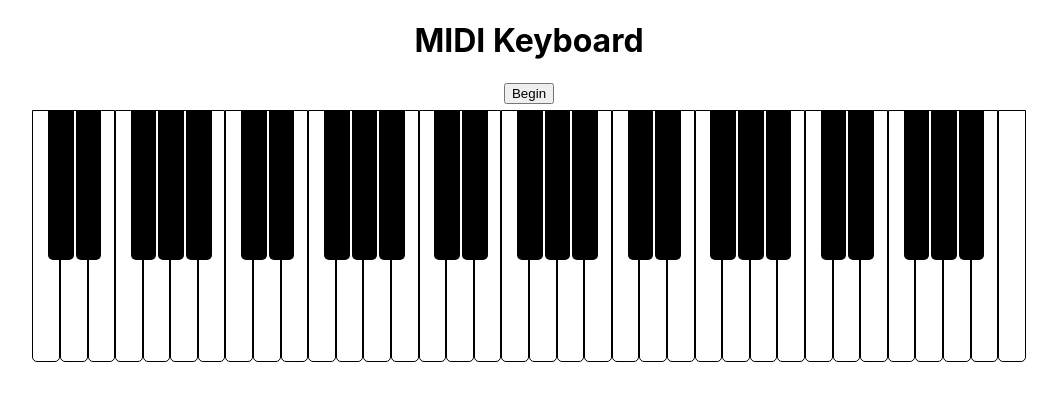
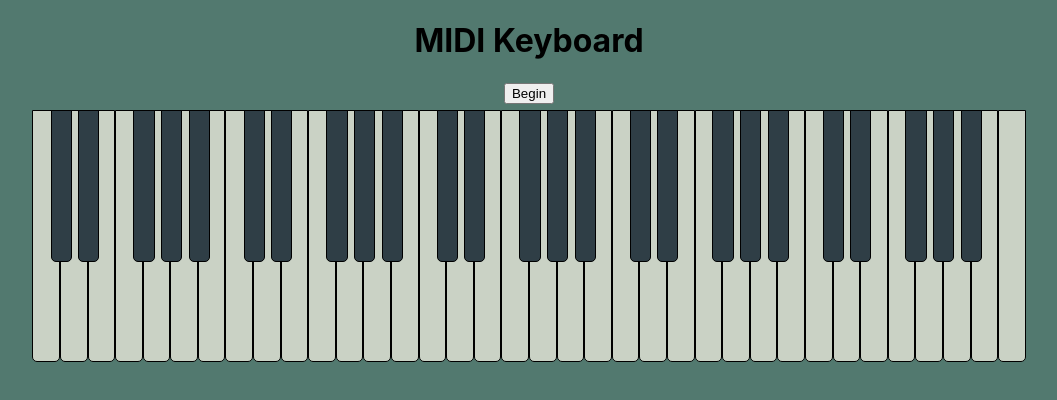
Before and after one commit to ColinMudie/MIDI_Keyboard, a React (Create React App) app: page / in a window 1280 px wide. Shown: the top 400 px of the page, without its empty margins (111-1168 px from the left). Built offline with nearby package versions, Linux system fonts and the light colour scheme.

Commit message:
added pressed key visualization and some styling

```diff
--- a/src/App.css
+++ b/src/App.css
@@ -1,3 +1,7 @@
+body {
+  background-color: #52796F;
+}
+
 .App {
   text-align: center;
 }
@@ -7,12 +11,50 @@
   pointer-events: none;
 }
 
-.black-key-row { position: absolute; z-index: 2; width:100%; margin-left:-1%; height: 250px; top: 109px;}
-.white-key-row { position: absolute; width:100%; height: 250px; top: 110px;}
-.key { display:inline-block; }
-.black { background: black; width: 2%; height: 150px; margin: 1px;  border-bottom-right-radius: 5px; border-bottom-left-radius: 5px; }
-.spacer { display:inline-block; width: 2%; height: 0px; border: 1px solid rgba(0, 0, 0, 0);}
-.white { background: white; width: 2%; height: 250px; border: 1px solid black; border-bottom-right-radius: 5px; border-bottom-left-radius: 5px; }
+.black-key-row {
+  position: absolute;
+  z-index: 2;
+  width: 100%;
+  margin-left: -1%;
+  height: 250px;
+  top: 110px;
+}
+.white-key-row {
+  position: absolute;
+  width: 100%;
+  height: 250px;
+  top: 110px;
+}
+.key {
+  display: inline-block;
+}
+.black {
+  background: #2f3e46;
+  width: 1.5%;
+  height: 150px;
+  margin-left: 0.25%;
+  margin-right: 0.25%;
+  border: 1px solid black;
+  border-bottom-right-radius: 5px;
+  border-bottom-left-radius: 5px;
+}
+.spacer {
+  display: inline-block;
+  width: 2%;
+  height: 0px;
+  border: 1px solid rgba(0, 0, 0, 0);
+}
+.white {
+  background: #cad2c5;
+  width: 2%;
+  height: 250px;
+  border: 1px solid black;
+  border-bottom-right-radius: 5px;
+  border-bottom-left-radius: 5px;
+}
+.pressed {
+  background: #84a98c;
+}
 
 @media (prefers-reduced-motion: no-preference) {
   .App-logo {
--- a/src/App.js
+++ b/src/App.js
@@ -72,15 +72,21 @@ function App() {
     console.log(`note on: ${note}`);
     if (voices[note] == null) {
       voices[note] = new Voice(note, velocity);
-      console.log(voices);
+      var currentNote = document.getElementById(`k${note}`);
+      if (currentNote) {
+        currentNote.classList.add("pressed")
+      }
     }
   }
 
   function noteOff(note) {
     if (voices[note] != null) {
-      console.log(voices);
       voices[note].noteOff();
       voices[note] = null;
+      var currentNote = document.getElementById(`k${note}`);
+      if (currentNote) {
+        currentNote.classList.remove("pressed")
+      }
     }
   }
 
```
